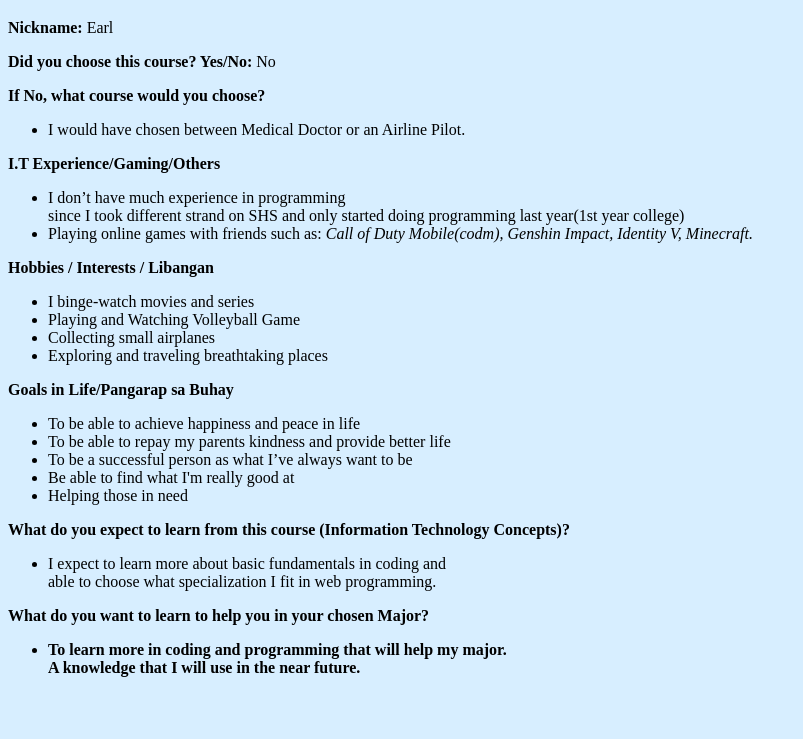
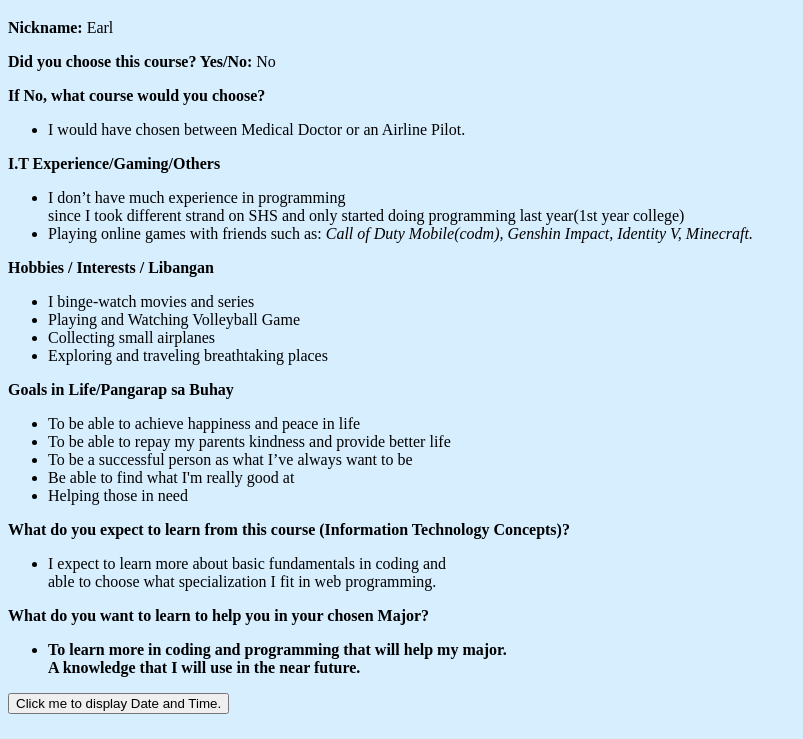
Before and after one commit to etdahinao/etdahinao.github.io, a plain HTML site: page index.html in a window 1280 px wide. Shown: the part 61-800 px from the top of the page, without its empty margins (0-803 px from the left). Drawn offline with Linux system fonts and the light colour scheme.

Commit message:
Update index.html

```diff
--- a/index.html
+++ b/index.html
@@ -56,5 +56,11 @@
 		<li> To learn more in coding and programming that will help my major. <br> A knowledge that I will use in the near future.
 	</ul>
 
+<button type="button" onclick="document.getElementById('demo').innerHTML = Date()">
+Click me to display Date and Time.</button>
+
+
+
+<p id="demo"></p>
     </body>
 </html>
```
